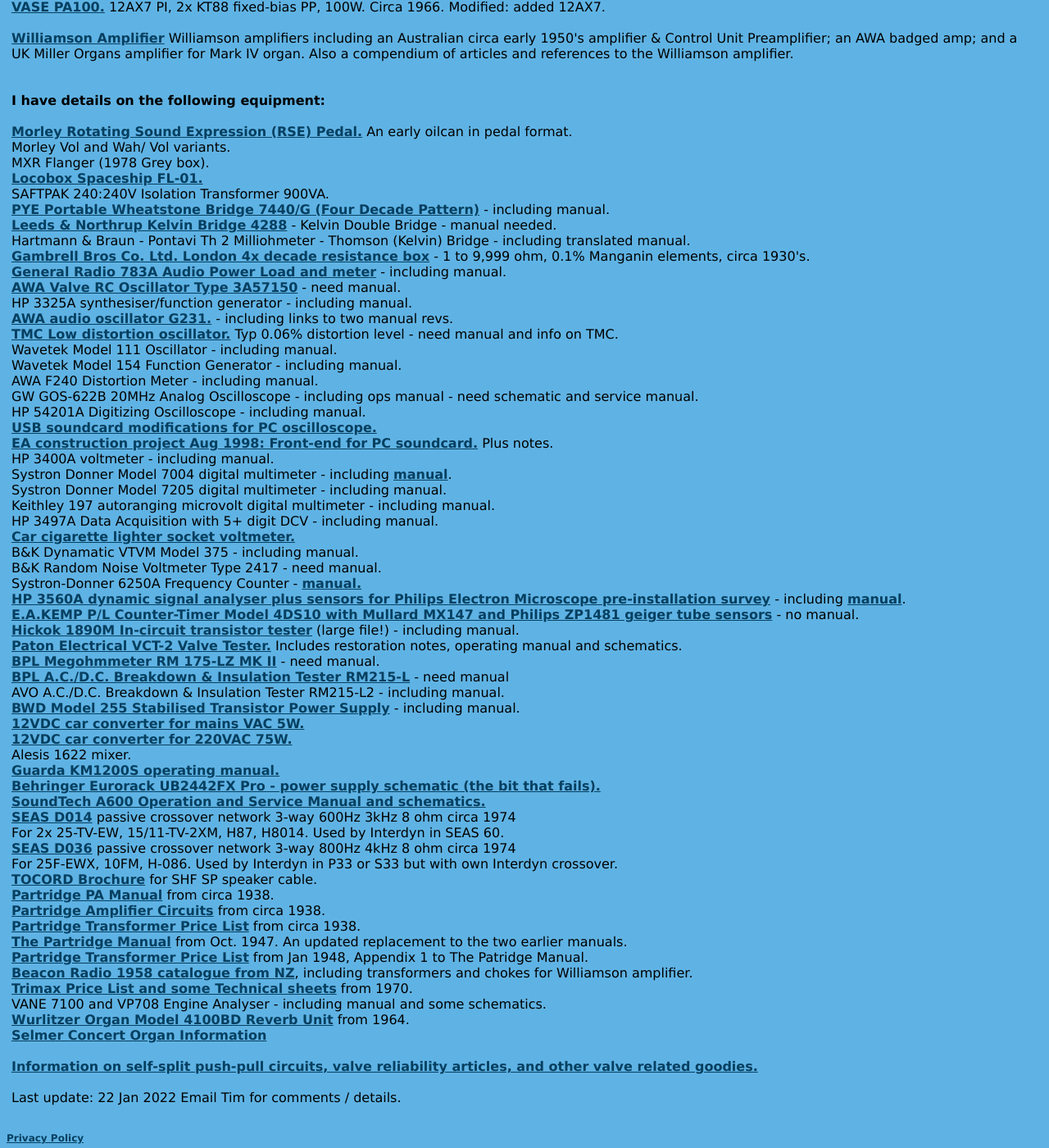
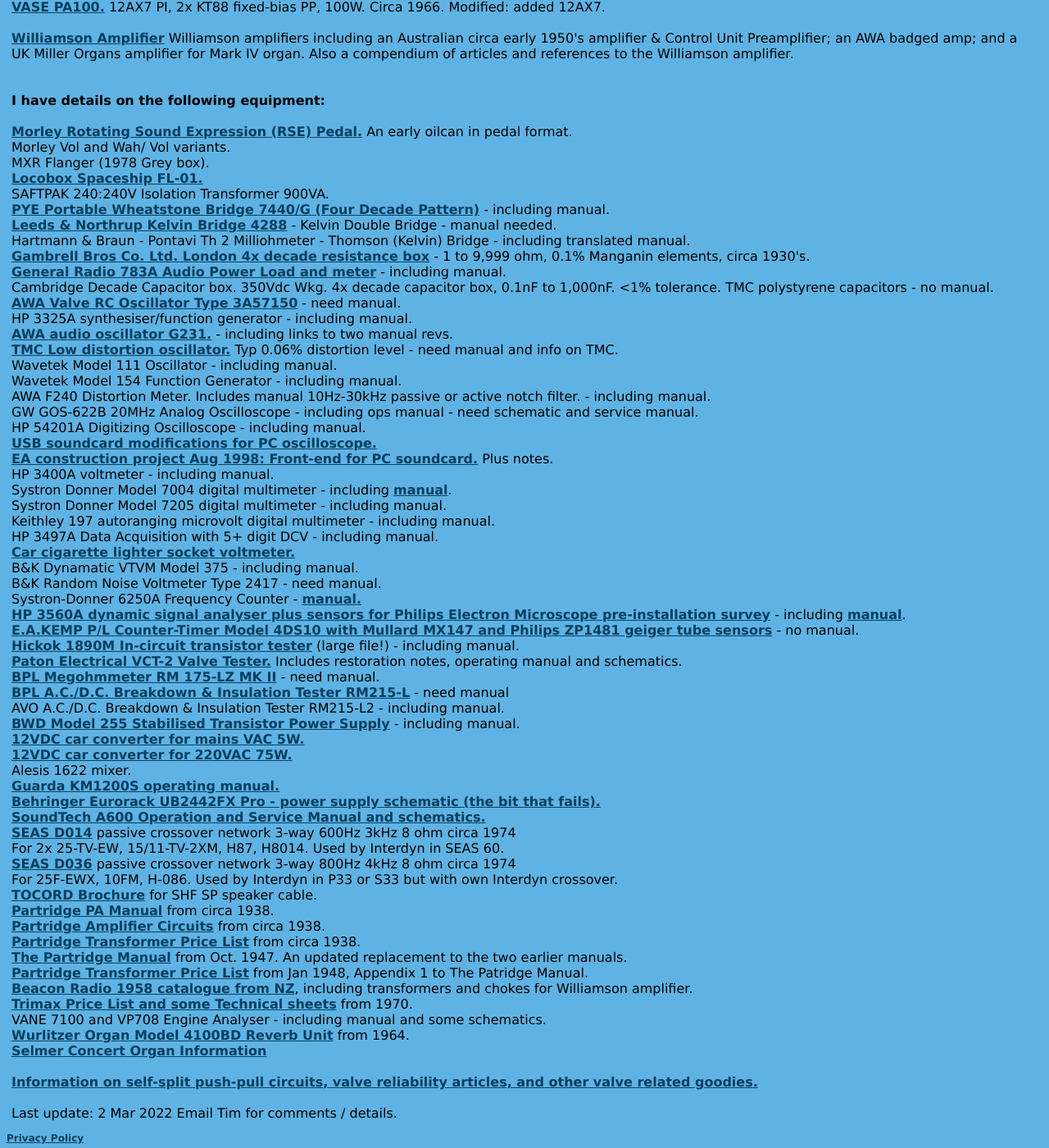
Before and after one commit to michael-robbins/michael-robbins.github.io, a Jekyll site: the page built from projects/amplifier.html, in a window 1280 px wide and 1400 px high, scrolled down 3068 px. Shown: the whole window at 82% size. Built offline with Jekyll 4.4.1, drawn with Linux system fonts in a browser that asks for light colours.

Commit message:
Update amplifier.html

```diff
--- a/projects/amplifier.html
+++ b/projects/amplifier.html
@@ -210,6 +210,8 @@
       <br />
       <a href="/static/GR783A Info.pdf">General Radio 783A Audio Power Load and meter</a> - including manual.
       <br />
+      Cambridge Decade Capacitor box. 350Vdc Wkg.  4x decade capacitor box, 0.1nF to 1,000nF. <1% tolerance. TMC polystyrene capacitors - no manual.
+      <br />
       <a href="/static/AWA Oscillator 3A57150.pdf">AWA Valve RC Oscillator Type 3A57150</a> - need manual.
       <br />
       HP 3325A synthesiser/function generator - including manual.
@@ -222,7 +224,7 @@
       <br />
       Wavetek Model 154 Function Generator - including manual.
       <br />
-      AWA F240 Distortion Meter - including manual.
+      AWA F240 Distortion Meter. Includes manual 10Hz-30kHz passive or active notch filter. - including manual.
       <br />
       GW GOS-622B 20MHz Analog Oscilloscope - including ops manual - need schematic and service manual.
       <br />
@@ -311,7 +313,7 @@
       <a href="/projects/Valve Info.html">Information on self-split push-pull circuits, valve reliability articles, and other valve related goodies.</a>
       <br />
       <br />
-      Last update: 22 Jan 2022
+      Last update: 2 Mar 2022
       Email Tim for comments / details.
       <br />
       <br />
```
